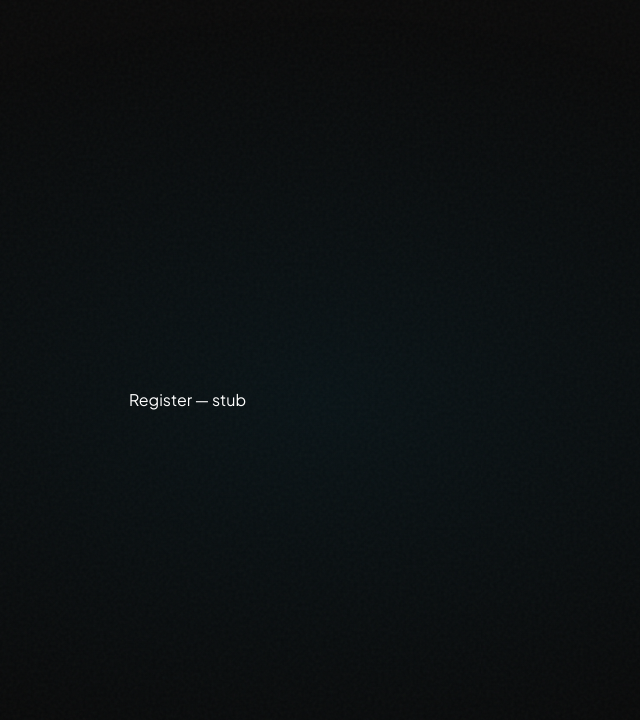
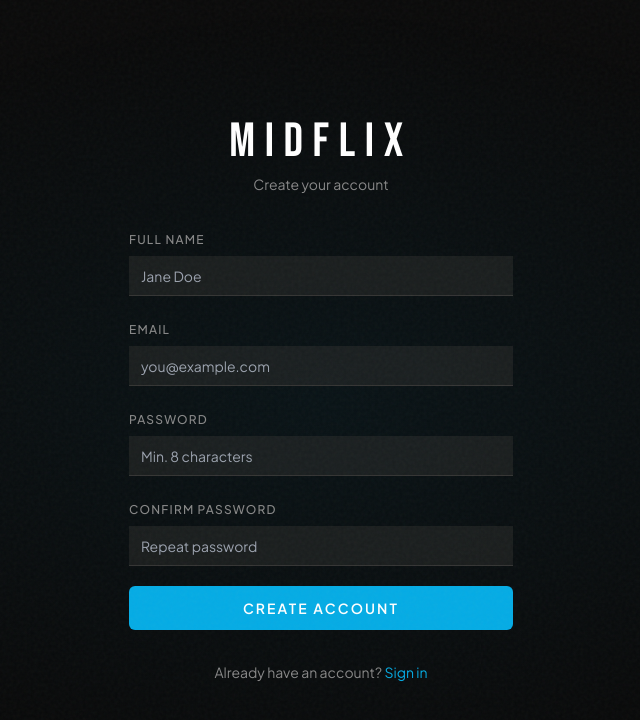
Before and after one commit to midhunpm67/midflix, a React (Vite) app in the folder frontend/: page /register in a window 1280 px wide. Shown: the top 720 px of the page, without its empty margins (319-959 px from the left). Built offline with nearby package versions, Linux system fonts and the light colour scheme; no server answers.

Commit message:
feat: Login and Register pages with Zod validation and MidFlix cinematic design

```diff
--- a/frontend/src/pages/auth/LoginPage.tsx
+++ b/frontend/src/pages/auth/LoginPage.tsx
@@ -1,3 +1,106 @@
+import { useForm } from 'react-hook-form'
+import { zodResolver } from '@hookform/resolvers/zod'
+import { z } from 'zod'
+import { useMutation } from '@tanstack/react-query'
+import { useNavigate, Link } from 'react-router-dom'
+import { login } from '@/api/auth'
+import { useAuthStore } from '@/stores/authStore'
+import { Button } from '@/components/ui/button'
+import { Input } from '@/components/ui/input'
+import { Label } from '@/components/ui/label'
+
+const loginSchema = z.object({
+  email: z.string().email('Invalid email address'),
+  password: z.string().min(1, 'Password is required'),
+})
+
+type LoginFormData = z.infer<typeof loginSchema>
+
 export function LoginPage() {
-  return <div className="text-white">Login — stub</div>
+  const navigate = useNavigate()
+  const setAuth = useAuthStore((s) => s.setAuth)
+  const isAdmin = useAuthStore((s) => s.isAdmin)
+
+  const { register, handleSubmit, formState: { errors } } = useForm<LoginFormData>({
+    resolver: zodResolver(loginSchema),
+  })
+
+  const mutation = useMutation({
+    mutationFn: login,
+    onSuccess: (data) => {
+      setAuth(data.user, data.token)
+      navigate(isAdmin() ? '/admin' : '/')
+    },
+  })
+
+  return (
+    <div className="w-full space-y-8">
+      <div className="space-y-2 text-center">
+        <h1 className="font-display text-5xl tracking-[0.2em] text-white uppercase">
+          MidFlix
+        </h1>
+        <p className="text-sm text-muted">Sign in to continue watching</p>
+      </div>
+
+      <form onSubmit={handleSubmit((data) => mutation.mutate(data))} className="space-y-5">
+        <div className="space-y-1.5">
+          <Label htmlFor="email" className="text-xs uppercase tracking-widest text-muted">
+            Email
+          </Label>
+          <Input
+            id="email"
+            type="email"
+            placeholder="you@example.com"
+            {...register('email')}
+            className="bg-surface-variant/40 border-0 border-b border-surface-variant rounded-none focus-visible:ring-0 focus-visible:border-primary transition-colors"
+          />
+          {errors.email && (
+            <p className="text-xs text-red-400">{errors.email.message}</p>
+          )}
+        </div>
+
+        <div className="space-y-1.5">
+          <Label htmlFor="password" className="text-xs uppercase tracking-widest text-muted">
+            Password
+          </Label>
+          <Input
+            id="password"
+            type="password"
+            placeholder="••••••••"
+            {...register('password')}
+            className="bg-surface-variant/40 border-0 border-b border-surface-variant rounded-none focus-visible:ring-0 focus-visible:border-primary transition-colors"
+          />
+          {errors.password && (
+            <p className="text-xs text-red-400">{errors.password.message}</p>
+          )}
+        </div>
+
+        {mutation.isError && (
+          <p className="text-sm text-red-400 text-center">
+            Invalid email or password
+          </p>
+        )}
+
+        <Button
+          type="submit"
+          disabled={mutation.isPending}
+          className="w-full bg-primary hover:bg-primary/90 text-white font-semibold tracking-[0.15em] uppercase text-sm h-11 transition-all hover:scale-[1.02]"
+        >
+          {mutation.isPending ? 'Signing in...' : 'Sign In'}
+        </Button>
+      </form>
+
+      <div className="text-center space-y-2">
+        <p className="text-sm text-muted">
+          Don&apos;t have an account?{' '}
+          <Link to="/register" className="text-primary hover:underline">
+            Create one
+          </Link>
+        </p>
+        <Link to="#" className="text-xs text-muted hover:text-white transition-colors">
+          Forgot password?
+        </Link>
+      </div>
+    </div>
+  )
 }
--- a/frontend/src/pages/auth/RegisterPage.tsx
+++ b/frontend/src/pages/auth/RegisterPage.tsx
@@ -1,3 +1,131 @@
+import { useForm } from 'react-hook-form'
+import { zodResolver } from '@hookform/resolvers/zod'
+import { z } from 'zod'
+import { useMutation } from '@tanstack/react-query'
+import { useNavigate, Link } from 'react-router-dom'
+import { register as registerUser } from '@/api/auth'
+import { useAuthStore } from '@/stores/authStore'
+import { Button } from '@/components/ui/button'
+import { Input } from '@/components/ui/input'
+import { Label } from '@/components/ui/label'
+
+const registerSchema = z.object({
+  name: z.string().min(2, 'Name must be at least 2 characters'),
+  email: z.string().email('Invalid email address'),
+  password: z.string().min(8, 'Password must be at least 8 characters'),
+  password_confirmation: z.string(),
+}).refine((data) => data.password === data.password_confirmation, {
+  message: 'Passwords do not match',
+  path: ['password_confirmation'],
+})
+
+type RegisterFormData = z.infer<typeof registerSchema>
+
 export function RegisterPage() {
-  return <div className="text-white">Register — stub</div>
+  const navigate = useNavigate()
+  const setAuth = useAuthStore((s) => s.setAuth)
+
+  const { register, handleSubmit, formState: { errors } } = useForm<RegisterFormData>({
+    resolver: zodResolver(registerSchema),
+  })
+
+  const mutation = useMutation({
+    mutationFn: registerUser,
+    onSuccess: (data) => {
+      setAuth(data.user, data.token)
+      navigate('/subscription')
+    },
+  })
+
+  return (
+    <div className="w-full space-y-8">
+      <div className="space-y-2 text-center">
+        <h1 className="font-display text-5xl tracking-[0.2em] text-white uppercase">
+          MidFlix
+        </h1>
+        <p className="text-sm text-muted">Create your account</p>
+      </div>
+
+      <form onSubmit={handleSubmit((data) => mutation.mutate(data))} className="space-y-5">
+        <div className="space-y-1.5">
+          <Label htmlFor="name" className="text-xs uppercase tracking-widest text-muted">
+            Full Name
+          </Label>
+          <Input
+            id="name"
+            type="text"
+            placeholder="Jane Doe"
+            {...register('name')}
+            className="bg-surface-variant/40 border-0 border-b border-surface-variant rounded-none focus-visible:ring-0 focus-visible:border-primary transition-colors"
+          />
+          {errors.name && <p className="text-xs text-red-400">{errors.name.message}</p>}
+        </div>
+
+        <div className="space-y-1.5">
+          <Label htmlFor="email" className="text-xs uppercase tracking-widest text-muted">
+            Email
+          </Label>
+          <Input
+            id="email"
+            type="email"
+            placeholder="you@example.com"
+            {...register('email')}
+            className="bg-surface-variant/40 border-0 border-b border-surface-variant rounded-none focus-visible:ring-0 focus-visible:border-primary transition-colors"
+          />
+          {errors.email && <p className="text-xs text-red-400">{errors.email.message}</p>}
+        </div>
+
+        <div className="space-y-1.5">
+          <Label htmlFor="password" className="text-xs uppercase tracking-widest text-muted">
+            Password
+          </Label>
+          <Input
+            id="password"
+            type="password"
+            placeholder="Min. 8 characters"
+            {...register('password')}
+            className="bg-surface-variant/40 border-0 border-b border-surface-variant rounded-none focus-visible:ring-0 focus-visible:border-primary transition-colors"
+          />
+          {errors.password && <p className="text-xs text-red-400">{errors.password.message}</p>}
+        </div>
+
+        <div className="space-y-1.5">
+          <Label htmlFor="password_confirmation" className="text-xs uppercase tracking-widest text-muted">
+            Confirm Password
+          </Label>
+          <Input
+            id="password_confirmation"
+            type="password"
+            placeholder="Repeat password"
+            {...register('password_confirmation')}
+            className="bg-surface-variant/40 border-0 border-b border-surface-variant rounded-none focus-visible:ring-0 focus-visible:border-primary transition-colors"
+          />
+          {errors.password_confirmation && (
+            <p className="text-xs text-red-400">{errors.password_confirmation.message}</p>
+          )}
+        </div>
+
+        {mutation.isError && (
+          <p className="text-sm text-red-400 text-center">
+            Registration failed. Please try again.
+          </p>
+        )}
+
+        <Button
+          type="submit"
+          disabled={mutation.isPending}
+          className="w-full bg-primary hover:bg-primary/90 text-white font-semibold tracking-[0.15em] uppercase text-sm h-11 transition-all hover:scale-[1.02]"
+        >
+          {mutation.isPending ? 'Creating account...' : 'Create Account'}
+        </Button>
+      </form>
+
+      <p className="text-center text-sm text-muted">
+        Already have an account?{' '}
+        <Link to="/login" className="text-primary hover:underline">
+          Sign in
+        </Link>
+      </p>
+    </div>
+  )
 }
```
